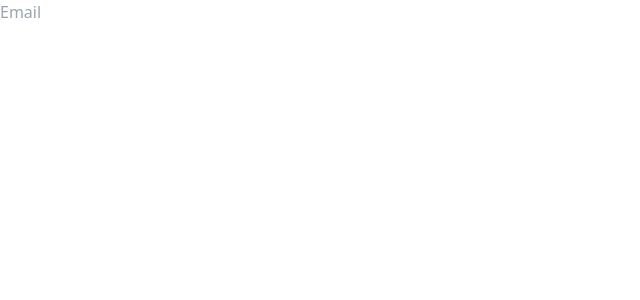
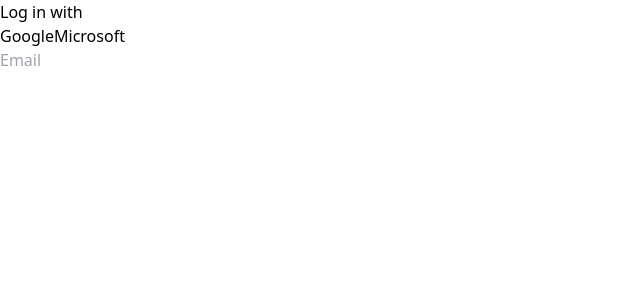
Before and after one commit to agpersonal6104/My-mini-Project, a Next.js app in the folder frontendproject/: page /login in a window 1280 px wide. Shown: the top 300 px of the page, without its empty margins (0-640 px from the left). Built offline with nearby package versions, Linux system fonts and the light colour scheme.

Commit message:
login form

```diff
--- a/frontendproject/src/app/login/page.jsx
+++ b/frontendproject/src/app/login/page.jsx
@@ -5,6 +5,16 @@ const Login = () => {
   return (
     <div className='flex items-center justify-center h-[90vh]'>
         <div className='w-[40%] h-[60%] rounded-lg shadow-xl'>
+            <div className='flex flex-col items-center justify-center h-[40%]'>
+                <h1 className='text-xl font-bold'>Log in with</h1>
+
+                <div className='grid grid-cols-2'>
+                    <button>Google</button>
+                    <button>Microsoft</button>
+                </div>
+
+            </div>
+
             <input type="text" className='' placeholder='Email'/>
         </div>
     </div>
```
